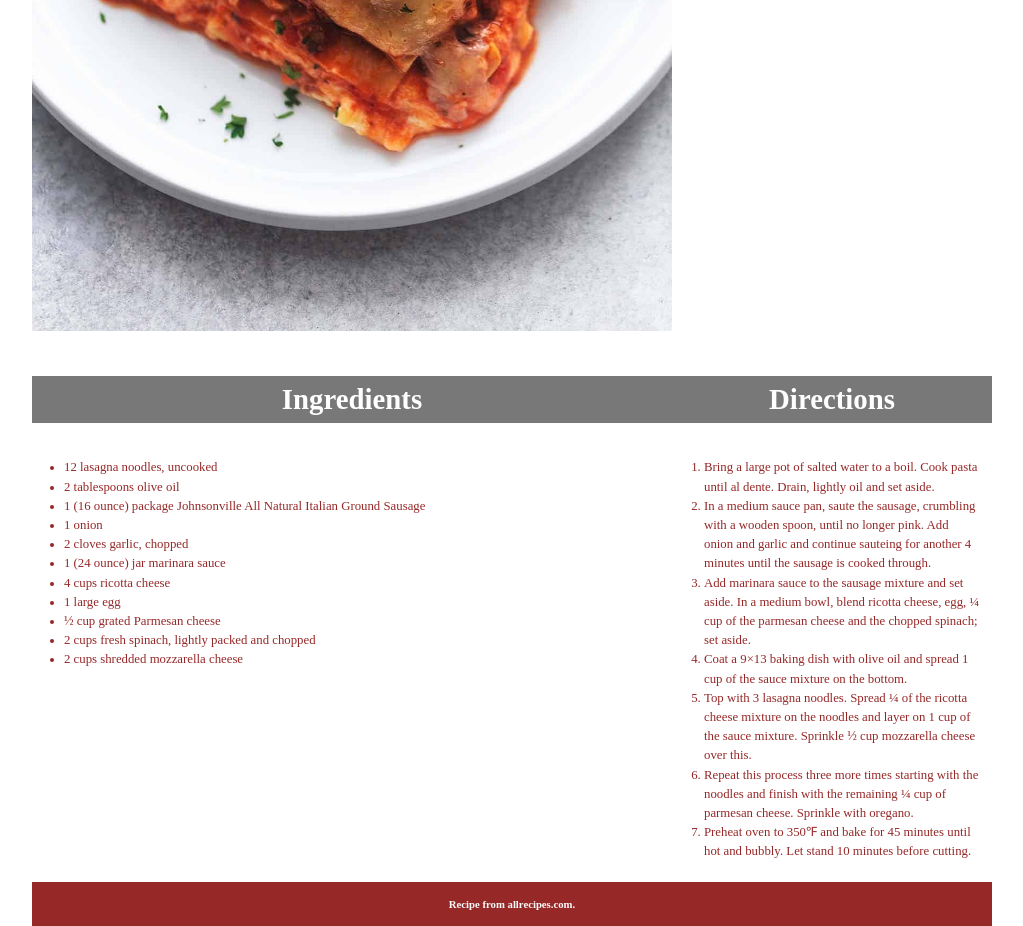
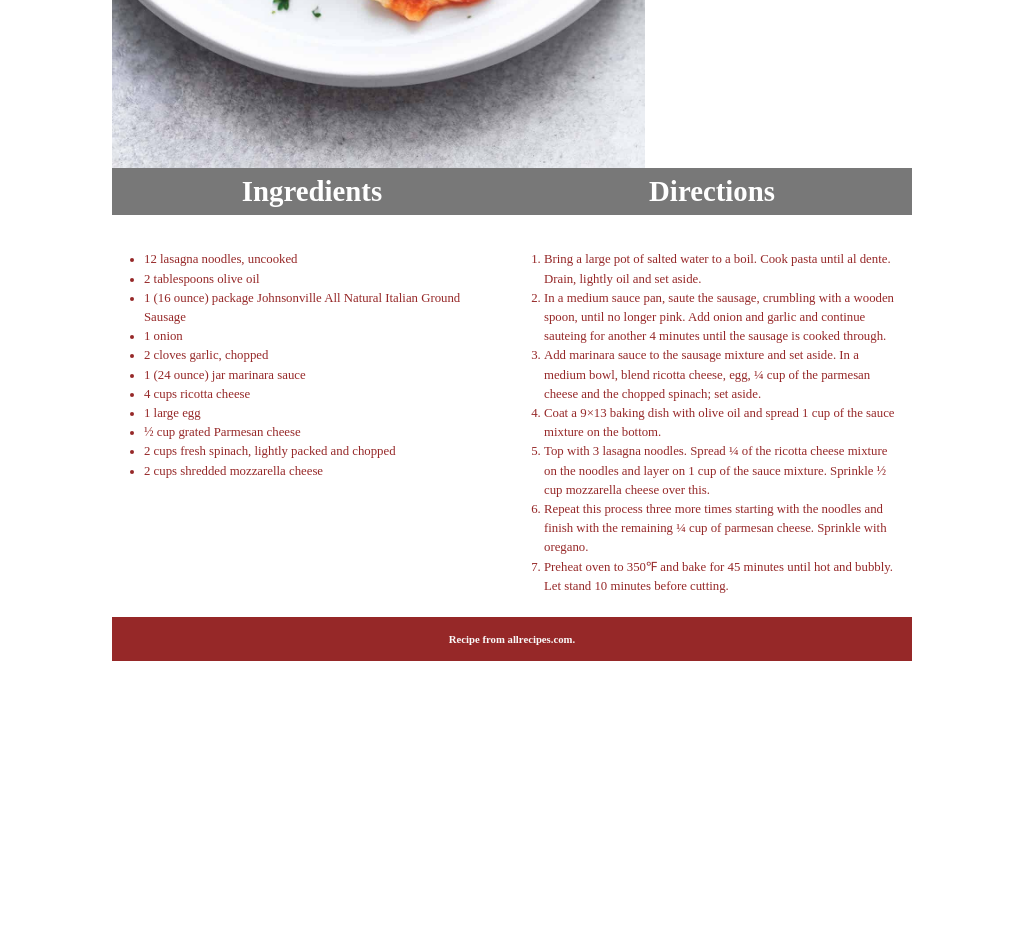
Before and after one commit to kimberlychin9/kimberlychin9.github.io, a plain HTML site: page grc338/css-grid-layout/index.html in a window 1280 px wide. Shown: the part 700-1626 px from the top of the page, without its empty margins (128-1151 px from the left). After the commit the page ends 1361 px from the top, so only its background shows below. Drawn offline with Linux system fonts and the light colour scheme; a web font is replaced by a local one.

Commit message:
Update lasagnastyle.css

```diff
--- a/grc338/css-grid-layout/lasagnastyle.css
+++ b/grc338/css-grid-layout/lasagnastyle.css
@@ -18,8 +18,9 @@ img {
 }
 
 div.container{
-    max-width: 60em;
-    margin:0 auto;
+    max-width: 50em;
+    grid-template-columns: 1fr 2fr;
+    margin: auto;
 }
 
 header{
@@ -28,22 +29,22 @@ header{
 
 figure{
     display: grid;
-    grid-column: 1/3;
     grid-template-columns: 2fr 1fr;
+    grid-template-rows: 5em auto 3em;
 }
 
 main{
-    display:grid;
-    grid-template-columns: 2fr 1fr;
+    display: grid;
+    grid-template-columns: 1fr 1fr;
 }
 
 .ingredients{
-    margin: 1em 0em 0em 0em;
+    margin: 40em 0em 0em 0em;
 
 }
 
 .directions{
-    margin: 1em 0em 0em 0em;
+    margin: 40em 0em 0em 0em;
 }
 }
 
@@ -93,6 +94,7 @@ ol, ul {
 
 }
 footer {
+    grid-column: 1/3;
     background-color: rgb(150,40,40);
     color: rgb(250,250,250);
     text-align: center;
```
